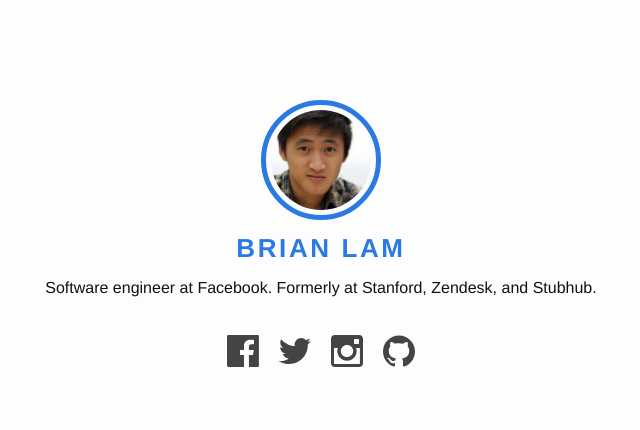
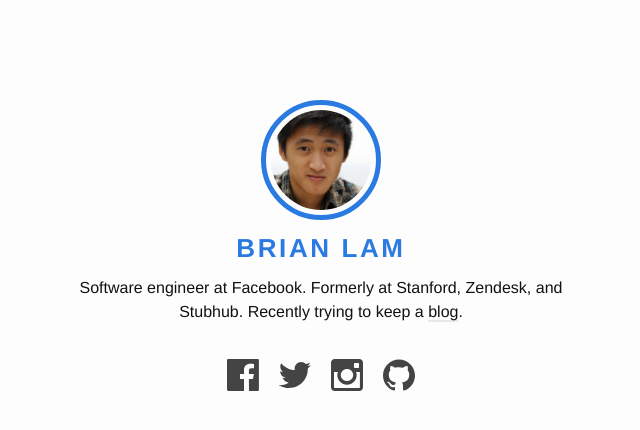
Before and after one commit to lambrian/lambrian.github.io, a Jekyll site: the page built from index.html, in a window 1280 px wide. Shown: the top 430 px of the page, without its empty margins (319-959 px from the left). Built offline with Jekyll 4.4.1, drawn with Linux system fonts in a browser that asks for light colours.

Commit message:
added link to blog in home header

```diff
--- a/_includes/header.html
+++ b/_includes/header.html
@@ -1,11 +1,11 @@
 <header class="site-header">
-<div class="wrapper">
+<div class="wrapper header">
     <a class="site-title center" href="{{ "/" | prepend: site.baseurl }}">
         <img src="{{"/img/site-pic.jpg" | prepend: site.baseurl }}" class="site-pic center" />
         <p class="center">{{ site.title }}</p>
     </a>
     <p class="site-subtitle center">
-    Software engineer at Facebook. Formerly at Stanford, Zendesk, and Stubhub.
+    Software engineer at Facebook. Formerly at Stanford, Zendesk, and Stubhub. Recently trying to keep a <a href="/blog">blog</a>.
     </p>
     <div class="wrapper">
     <ul class="media-list center">
--- a/_sass/_layout.scss
+++ b/_sass/_layout.scss
@@ -25,6 +25,10 @@ a {
  Site header
  */
 
+.header {
+    max-width: 550px;
+}
+
 .site-header {
     margin: 100px 0;
     min-height: 56px;
@@ -42,6 +46,19 @@ a {
 
     p {
         color: $brand-color;
+    }
+}
+
+.site-subtitle {
+    a {
+        color: $text-color;
+        border-bottom: 2px solid $grey-color-light;
+        border-radius: 1px;
+
+        &:hover {
+            color: $text-color;
+            border-bottom: 2px solid $grey-color-dark;
+        }
     }
 }
 
```
